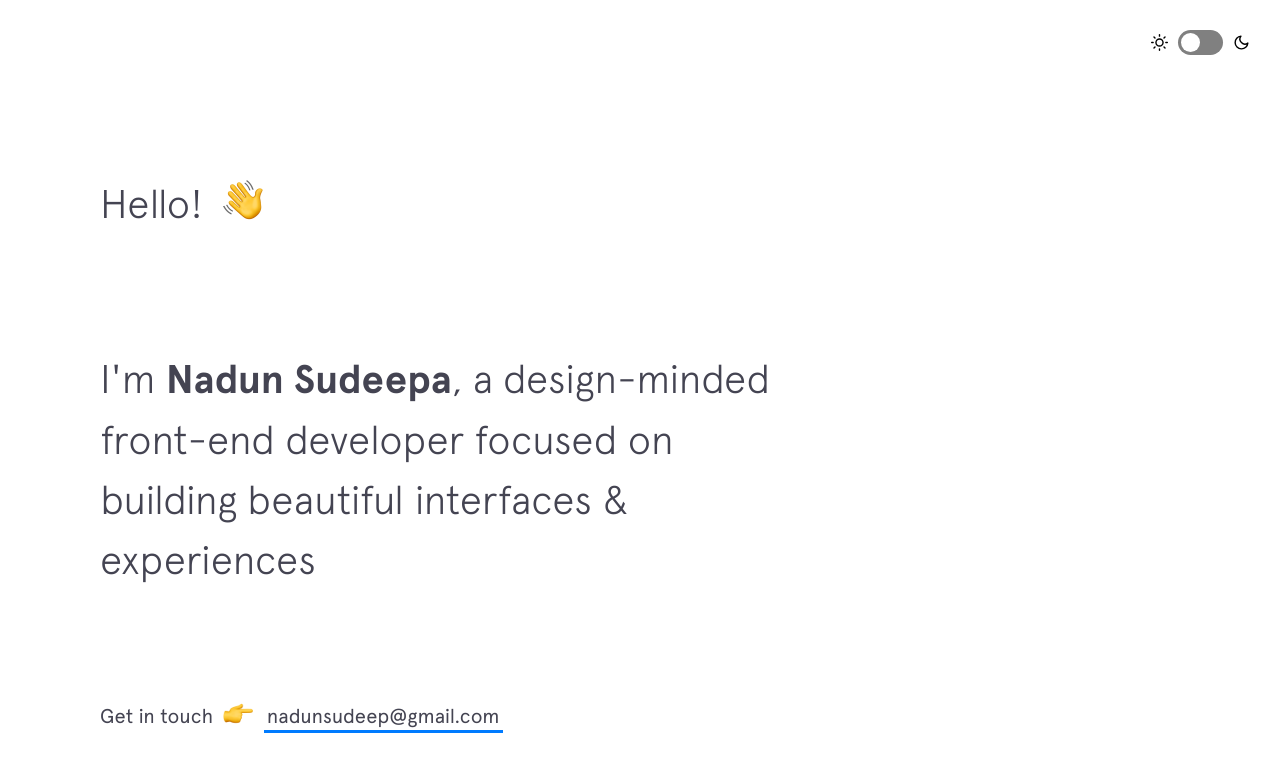
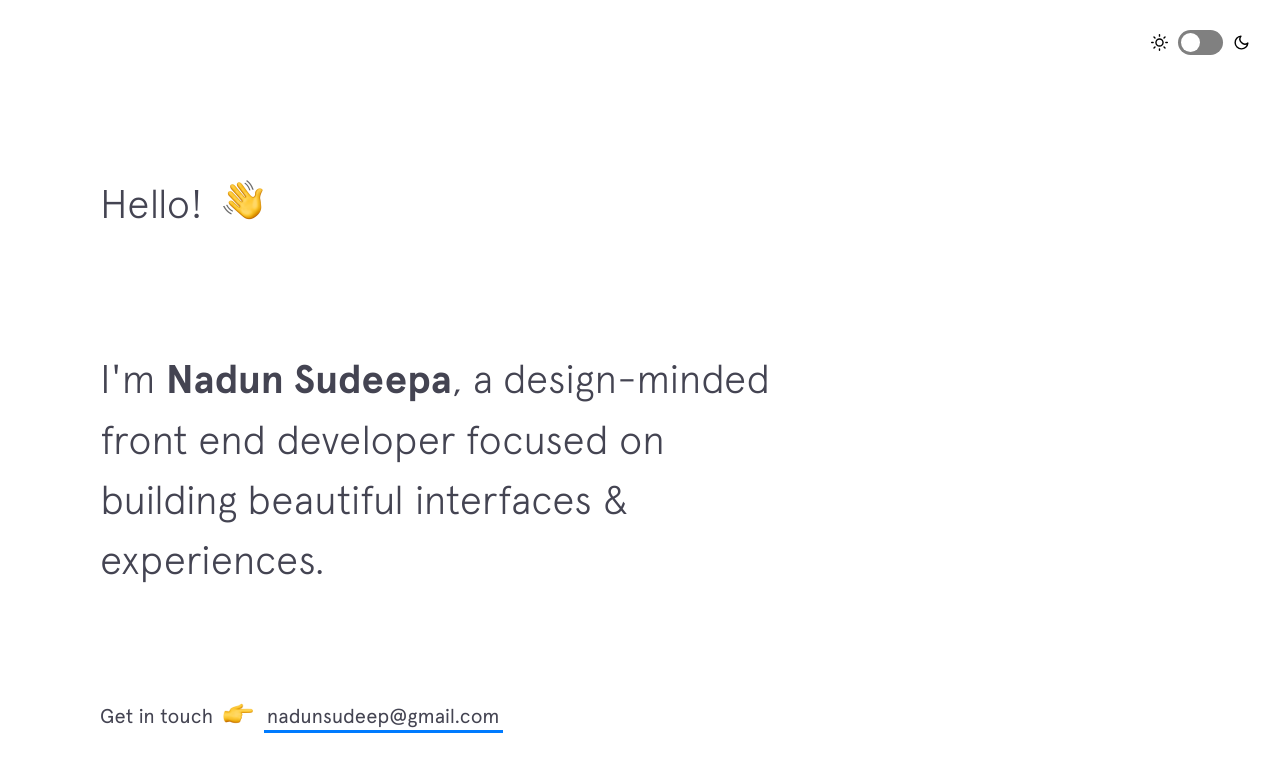
Before and after one commit to nadunsudeepa/Web-v1-Copy, a Jekyll site: the page index.html, which Jekyll copies as it is, in a window 1280 px wide and 900 px high. Shown: the top 772 px of the window. Built offline with Jekyll 4.4.1, drawn with Linux system fonts in a browser that asks for light colours; nearby versions of some CDN libraries.

Commit message:
Update index.html

```diff
--- a/index.html
+++ b/index.html
@@ -30,7 +30,7 @@
         <!-- Header Section -->
         <header class="intro">
             <h1 class="intro__hello">Hello! <span class="emoji wave-hand animated"></span></h1>
-            <h2 class="intro__tagline">I'm <span class="name">Nadun Sudeepa</span>, a design-minded front-end developer focused on building beautiful interfaces & experiences</h2>
+            <h2 class="intro__tagline">I'm <span class="name">Nadun Sudeepa</span>, a design-minded front end developer focused on building beautiful interfaces & experiences.</h2>
             <h3 class="intro__contact">
                 <span>Get in touch </span>
                 <span class="emoji pointer"></span>
```
